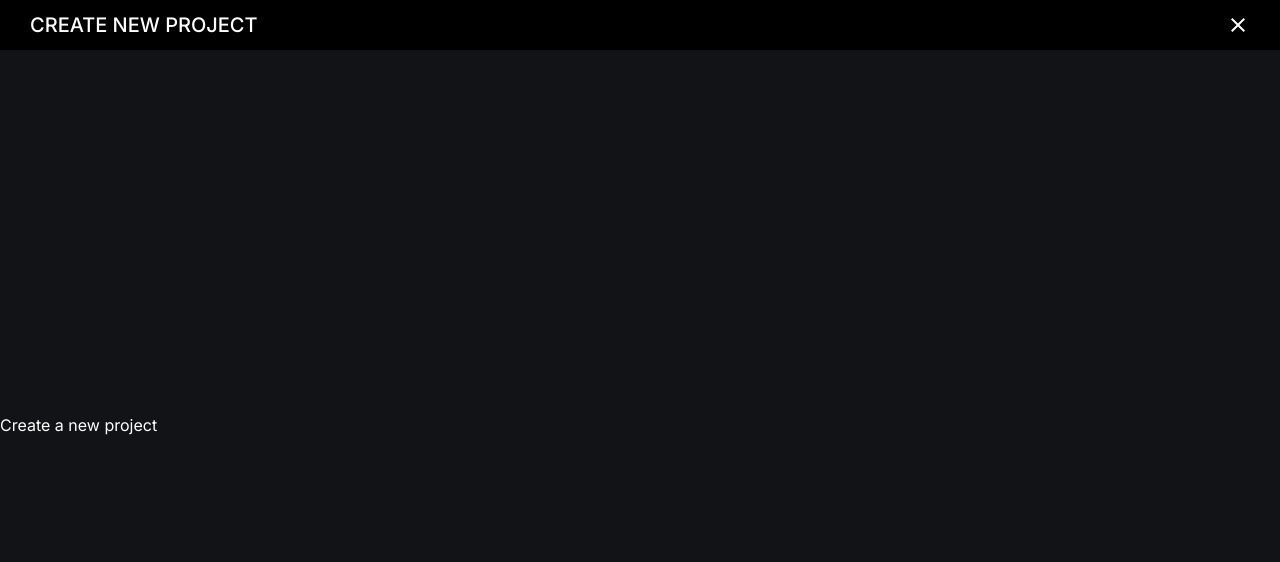
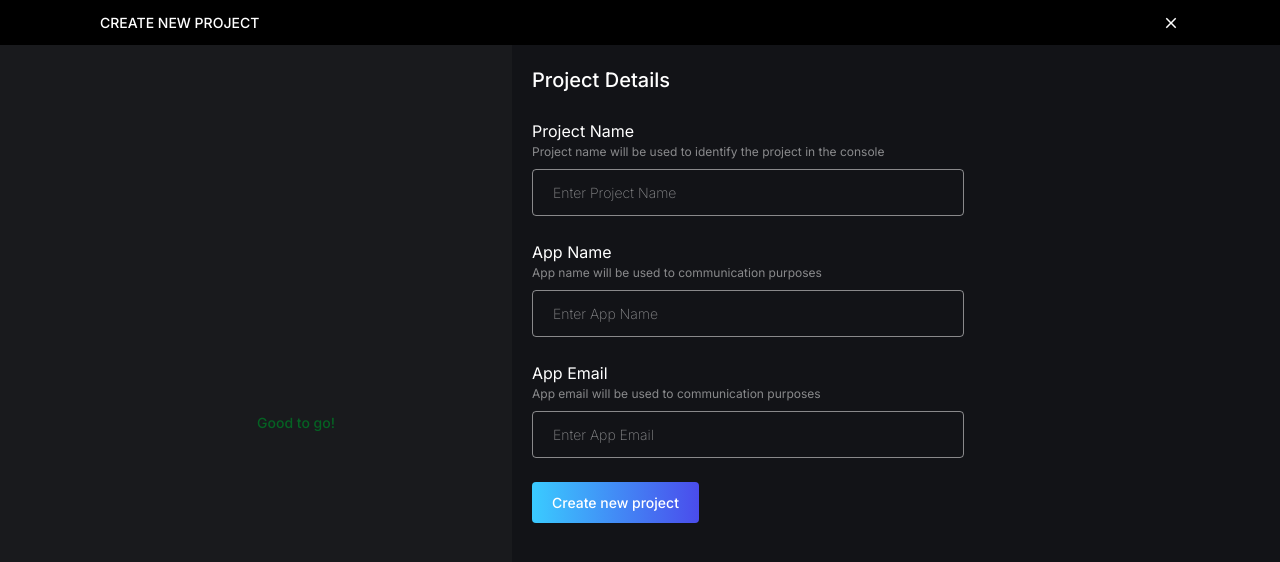
Before and after one commit to Abhijeet-Gautam5702/authwave-frontend-deployment-fork, a Next.js app: page /console/create in a window 1280 px wide. Shown: the top 562 px of the page. Built offline with nearby package versions, Linux system fonts and the light colour scheme; no server answers.

Commit message:
Build the Create-New-Project Page with all functionalities (and testing)

```diff
--- a/src/app/(create)/console/create/page.tsx
+++ b/src/app/(create)/console/create/page.tsx
@@ -1,5 +1,201 @@
+"use client";
+
+import PrimaryBtn from "@/components/buttons/primary-btn";
+import Input from "@/components/input";
+import { projectService } from "@/services/project.service";
+import { useRouter } from "next/navigation";
+import { useForm } from "react-hook-form";
+import { useDispatch } from "react-redux";
+import { useState } from "react";
+import { Loader, Loader2 } from "lucide-react";
+import { storeAddProject } from "@/store/project/project.slice";
+import { ErrorNotificationCard } from "@/components/cards/notification-card";
+
 const CreateProjectPage = () => {
-  return <div className="w-full h-full">Create a new project</div>;
+  const {
+    register,
+    handleSubmit,
+    formState: { errors },
+    reset,
+    clearErrors,
+  } = useForm();
+  const router = useRouter();
+  const dispatch = useDispatch();
+  const [loading, setLoading] = useState(false);
+
+  const onSubmit = async (data: any) => {
+    clearErrors();
+    try {
+      setLoading(true);
+      const config = {
+        loginMethods: {
+          emailPassword: true,
+        },
+      };
+
+      const projectData = {
+        projectName: data.projectName,
+        appName: data.appName,
+        appEmail: data.appEmail,
+        config: config,
+      };
+
+      const response = await projectService.createProject(projectData);
+
+      if (response.success) {
+        // Add project to the store
+        dispatch(storeAddProject(response.data));
+        // Redirect to projects page on success
+        router.push("/console");
+
+        // Show success toast
+
+        // Reset form
+        reset({
+          projectName: "",
+          appName: "",
+          appEmail: "",
+        });
+      }
+    } catch (error) {
+      console.log(error);
+      setLoading(false);
+    }
+  };
+
+  if (loading) {
+    return (
+      <div className="w-full h-screen flex justify-center items-center">
+        <Loader2 className="w-10 h-10 animate-spin" />
+      </div>
+    );
+  }
+
+  return (
+    <div className="w-full grow flex flex-row justify-center items-stretch text-white">
+      {/* Error Panel */}
+      <div className="w-2/5 p-20 2xl:p-30 pl-100 2xl:pl-200 grow bg-bg-2 flex flex-col justify-start items-end gap-16 2xl:gap-24">
+        {errors.root ||
+        errors.projectName ||
+        errors.appName ||
+        errors.appEmail ? (
+          <>
+            {errors.root && (
+              <ErrorNotificationCard
+                text={errors.root.message?.toString() || "Something went wrong"}
+              />
+            )}
+            {errors.projectName && (
+              <ErrorNotificationCard
+                text={
+                  errors.projectName.message?.toString() ||
+                  "Project name is required"
+                }
+              />
+            )}
+            {errors.appName && (
+              <ErrorNotificationCard
+                text={
+                  errors.appName.message?.toString() || "App name is required"
+                }
+              />
+            )}
+            {errors.appEmail && (
+              <ErrorNotificationCard
+                text={
+                  errors.appEmail.message?.toString() || "App email is required"
+                }
+              />
+            )}
+          </>
+        ) : (
+          <div className="grow w-full flex-center">
+            <p className=" text-14 2xl:text-18 font-medium text-success">
+              Good to go!
+            </p>
+          </div>
+        )}
+      </div>
+
+      {/* Form Panel */}
+      <div className="w-3/5 p-20 2xl:p-30 pr-100 2xl:pr-200 grow bg-bg-1 flex flex-col justify-start items-start gap-24 2xl:gap-35">
+        {/* Title */}
+        <p className="text-20 2xl:text-26 font-medium">Project Details</p>
+        {/* Input Fields */}
+        <div className="w-2/3 2xl:w-4/5 flex flex-col justify-start items-start gap-24 2xl:gap-35">
+          <Input
+            name="projectName"
+            register={register}
+            label="Project Name"
+            labelStyle="text-16 2xl:text-20"
+            subText="Project name will be used to identify the project in the console"
+            subTextStyle="text-12 2xl:text-16"
+            placeholder="Enter Project Name"
+            widthStyle="w-full"
+            additionalStyle="text-14 2xl:text-18"
+            disabled={loading}
+            registerOptions={{
+              required: true,
+              pattern: {
+                value: /^[a-zA-Z][a-zA-Z0-9_-]{6,62}[a-zA-Z0-9]$/,
+                message:
+                  "Project name must be 8-64 characters, start with a letter, and can only contain letters, numbers, hyphens and underscores",
+              },
+            }}
+          />
+          <Input
+            name="appName"
+            register={register}
+            label="App Name"
+            labelStyle="text-16 2xl:text-20"
+            subText="App name will be used to communication purposes"
+            subTextStyle="text-12 2xl:text-16"
+            placeholder="Enter App Name"
+            widthStyle="w-full"
+            additionalStyle="text-14 2xl:text-18"
+            disabled={loading}
+            registerOptions={{
+              required: true,
+              pattern: {
+                value: /^[a-zA-Z][a-zA-Z0-9\s-]{1,62}[a-zA-Z0-9]$/,
+                message:
+                  "App name must be 3-64 characters, start with a letter, and can only contain letters, numbers, spaces and hyphens",
+              },
+            }}
+          />
+          <Input
+            name="appEmail"
+            register={register}
+            label="App Email"
+            labelStyle="text-16 2xl:text-20"
+            subText="App email will be used to communication purposes"
+            subTextStyle="text-12 2xl:text-16"
+            placeholder="Enter App Email"
+            widthStyle="w-full"
+            additionalStyle="text-14 2xl:text-18"
+            disabled={loading}
+            registerOptions={{
+              required: true,
+              pattern: {
+                value:
+                  /^[a-zA-Z][a-zA-Z0-9.!#$%&'*+/=?^_`{|}~-]+@[a-zA-Z0-9](?:[a-zA-Z0-9-]{0,61}[a-zA-Z0-9])?(?:\.[a-zA-Z0-9](?:[a-zA-Z0-9-]{0,61}[a-zA-Z0-9])?)*$/,
+                message: "Please enter a valid email address",
+              },
+            }}
+          />
+        </div>
+        {/* Submit Button */}
+        <div className="w-full flex justify-start items-start">
+          <PrimaryBtn
+            text="Create new project"
+            onClick={handleSubmit(onSubmit)}
+            loading={loading}
+            disabled={loading}
+          />
+        </div>
+      </div>
+    </div>
+  );
 };
 
 export default CreateProjectPage;
--- a/src/app/(default)/account/page.tsx
+++ b/src/app/(default)/account/page.tsx
@@ -10,6 +10,7 @@ import Protected from "@/components/protected";
 import { adminAuthService } from "@/services/admin-auth.service";
 import { projectService } from "@/services/project.service";
 import { storeLogout, storeUpdateAdminInfo } from "@/store/auth/auth.slice";
+import { storeResetProjects } from "@/store/project/project.slice";
 import { RootState } from "@/store/store";
 import { Loader, Loader2 } from "lucide-react";
 import { useRouter } from "next/navigation";
@@ -136,6 +137,9 @@ const AccountPage = () => {
       if (response.success) {
         // Show success toast
 
+        // Reset the projects in the store
+        dispatch(storeResetProjects());
+
         console.log(response);
       }
     } catch (error) {
--- a/src/app/(default)/console/page.tsx
+++ b/src/app/(default)/console/page.tsx
@@ -39,7 +39,7 @@ const ConsolePage = () => {
   }, []);
 
   return (
-    <div className="text-white w-full grow flex flex-col items-start justify-start gap-20 2xl:gap-40 px-30 2xl:px-200 py-40 2xl:py-80">
+    <div className="text-white w-full grow flex flex-col items-start justify-start gap-20 2xl:gap-40 px-100 2xl:px-200 py-40 2xl:py-80">
       <h1 className="page-title">Personal Projects</h1>
       <section className="w-full flex flex-wrap items-center justify-start gap-30">
         {projectsFromStore.map((project) => (
--- /dev/null
+++ b/src/components/cards/notification-card.tsx
@@ -0,0 +1,46 @@
+import { BiErrorCircle } from "react-icons/bi";
+
+interface NotificationCardProps {
+  cardStyle: string;
+  text: string;
+  textStyle: string;
+  icon: React.ReactNode;
+  iconStyle: string;
+}
+
+const NotificationCard = ({
+  cardStyle,
+  text,
+  textStyle,
+  icon,
+  iconStyle,
+}: NotificationCardProps) => {
+  return (
+    <div
+      className={`${cardStyle} flex flex-row justify-between items-start gap-10 p-12 2xl:p-18 rounded-6 2xl:rounded-10 transition-all duration-300`}
+    >
+      {icon && <div className={`${iconStyle} flex-center`}>{icon}</div>}
+      <p className={textStyle}>{text}</p>
+    </div>
+  );
+};
+
+export const ErrorNotificationCard = ({ text }: { text: string }) => {
+  return (
+    <NotificationCard
+      cardStyle="bg-danger-2"
+      text={text}
+      textStyle="text-14 2xl:text-18 text-white font-medium"
+      icon={<BiErrorCircle className="text-yellow-400 text-24 2xl:text-30" />}
+      iconStyle="text-14 2xl:text-18"
+    />
+  );
+};
+
+export const SuccessNotificationCard = ({ text }: { text: string }) => {
+  return <div>SuccessNotificationCard</div>;
+};
+
+export const WarningNotificationCard = ({ text }: { text: string }) => {
+  return <div>WarningNotificationCard</div>;
+};
--- a/src/components/headers/create-project-page-header.tsx
+++ b/src/components/headers/create-project-page-header.tsx
@@ -6,10 +6,10 @@ import { IoMdClose } from "react-icons/io";
 const CreateProjectPageHeader = () => {
   const router = useRouter();
   return (
-    <header className="w-full px-30 py-10 bg-black text-white flex flex-row justify-between items-center">
-      <p className="text-20 font-medium">CREATE NEW PROJECT</p>
+    <header className="w-full px-100 py-12 2xl:px-200 2xl:py-20 bg-black text-white flex flex-row justify-between items-center">
+      <p className="text-14 2xl:text-20 font-medium">CREATE NEW PROJECT</p>
       <IoMdClose
-        className="text-24 cursor-pointer hover:text-red-500 transition-colors"
+        className="text-18 2xl:text-24 cursor-pointer hover:text-red-500 transition-colors"
         onClick={() => {
           router.back();
         }}
--- a/src/components/input.tsx
+++ b/src/components/input.tsx
@@ -8,10 +8,12 @@ import { FieldValues } from "react-hook-form";
 interface InputProps extends InputHTMLAttributes<HTMLInputElement> {
   label?: string;
   labelStyle?: string;
+  subText?: string;
+  subTextStyle?: string;
   additionalStyle?: string;
   widthStyle?: string;
   type?: string;
-  name: keyof IAccountFormData;
+  name: any;
   register: any;
   registerOptions?: RegisterOptions;
   error?: string; // For handling errors from React-Hook-Form
@@ -20,6 +22,8 @@ interface InputProps extends InputHTMLAttributes<HTMLInputElement> {
 const Input = ({
   label,
   labelStyle,
+  subText,
+  subTextStyle,
   disabled = false,
   placeholder,
   widthStyle = "w-[350px] 2xl:w-[500px]",
@@ -32,9 +36,12 @@ const Input = ({
 }: InputProps) => {
   return (
     <div className={`${widthStyle} flex flex-col items-start gap-8 2xl:gap-12`}>
-      {label && (
-        <label className={`text-white ${labelStyle}`}>{label}</label>
-      )}
+      <div className="w-full flex flex-col justify-start items-start 2xl:gap-2">
+        {label && <label className={`text-white ${labelStyle}`}>{label}</label>}
+        {subText && (
+          <p className={`text-white/50 ${subTextStyle}`}>{subText}</p>
+        )}
+      </div>
       <input
         type={type}
         disabled={disabled}
--- a/src/store/project/project.slice.ts
+++ b/src/store/project/project.slice.ts
@@ -49,6 +49,9 @@ const projectSlice = createSlice({
     storeSetProjects: (state, action: PayloadAction<Project[]>) => {
       state.projects = action.payload;
     },
+    storeResetProjects: (state) => {
+      state.projects = [];
+    },
   },
 });
 
@@ -58,5 +61,6 @@ export const {
   storeUpdateProject,
   storeDeleteProject,
   storeSetProjects,
+  storeResetProjects,
 } = projectSlice.actions;
 export const projectReducer = projectSlice.reducer;
--- a/tailwind.config.ts
+++ b/tailwind.config.ts
@@ -92,6 +92,7 @@ export default {
         20: "20px",
         24: "24px",
         30: "30px",
+        35: "35px",
         40: "40px",
         60: "60px",
         80: "80px",
```
Also changed, not shown: src/services/project.service.ts (+46 -0 lines).
